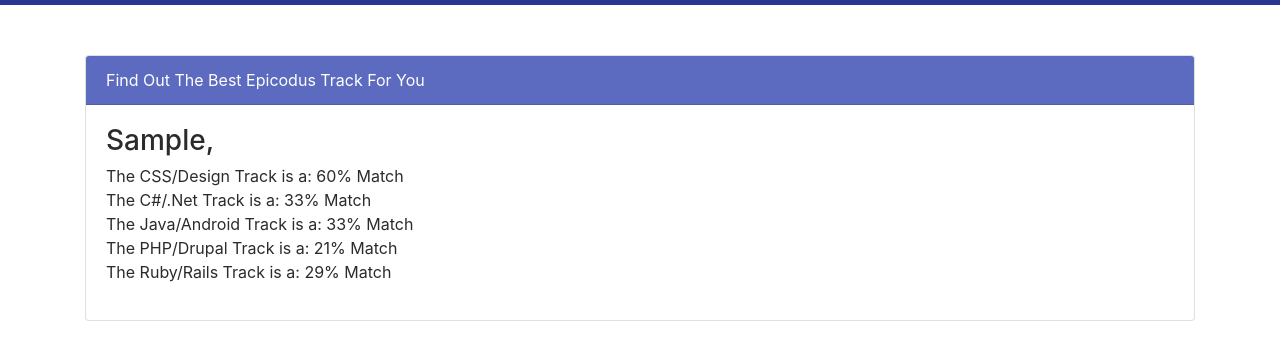
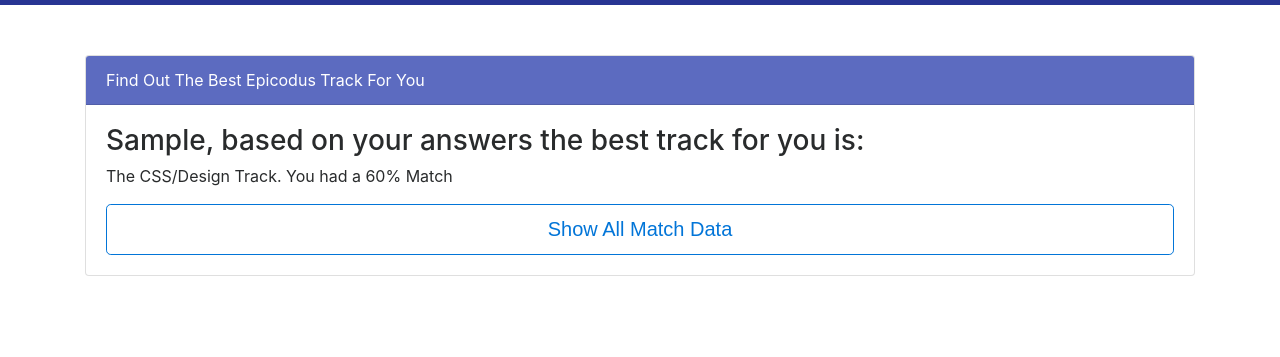
Before and after one commit to CodingTea17/track-suggester, a plain HTML site: page index.html in a window 1280 px wide. Both pictures are taken after typing "Sample" into the empty fields and a click on the button "Get Your Result". Shown: the part 49-406 px from the top of the page. Drawn offline with Linux system fonts and the light colour scheme.

Commit message:
refactor code to increase readability as well as add a show all data button

```diff
--- a/css/styles.css
+++ b/css/styles.css
@@ -9,3 +9,11 @@
 .row {
   margin-bottom: 30px;
 }
+
+#results {
+  display: none;
+}
+
+#all-results {
+  display: none;
+}
--- a/index.html
+++ b/index.html
@@ -144,12 +144,18 @@
                   <span id="name-results"></span><br/>
                 </h3>
                 <p>
-                  <span id="css-match"></span><br/>
-                  <span id="net-match"></span><br/>
-                  <span id="java-match"></span><br/>
-                  <span id="php-match"></span><br/>
-                  <span id="ruby-match"></span><br/>
+                  <span id="best-match"></span><br/>
                 </p>
+                <button type="click" class="btn btn-outline-primary btn-lg btn-block" id="show-all">Show All Match Data</button>
+              </div>
+              <div id="all-results">
+                <ul>
+                  <li id="css-match"></li>
+                  <li id="net-match"></li>
+                  <li id="java-match"></li>
+                  <li id="php-match"></li>
+                  <li id="ruby-match"></li>
+                </ul>
               </div>
             </div>
           </div>
--- a/js/scripts.js
+++ b/js/scripts.js
@@ -1,5 +1,9 @@
 // BACKEND/BUSINESS LOGIC
+
 // Creates functions to use branching to determine the user's match score
+// Each function assigns points based on what your choice was and if it applied to the given track.
+// If different responses awarded the same track points, it would award a fraction of a point. This
+// gets averaged down and turned into a ratio at the end of the function.
 var determineDesignMatch = function(choice_num1, choice_num2, choice_num3, choice_num4, choice_num5) {
   var match_points = 0;
   var match_score = 0;
@@ -99,6 +103,13 @@ var determineRubyMatch = function(choice_num1, choice_num2, choice_num3, choice_
   return match_score;
 };
 
+// Uses the .max method to find the highest scoring match
+var returnBestMatch = function(match1, match2, match3, match4, match5){
+  var best_match = Math.max(match1, match2, match3, match4, match5);
+  return best_match;
+};
+
+// FRONTEND/USER LOGIC
 // Don't do anything until the document is loaded
 $(document).ready(function() {
   // Wait for a submit event to occur in the form 'user-input'
@@ -111,28 +122,51 @@ $(document).ready(function() {
     var u_age = parseInt($("input:radio[name=user-age]:checked").val());
     var u_enviro = parseInt($("#work-environment").val());
     var u_os = parseInt($("#phone-os").val());
-    // Generate data using the gathered data and store it in vars for increased readability
+
+    // Generates data using the passed parameters and stores it in vars for increased readability
     var css_match = determineDesignMatch(u_type, u_intent, u_age, u_enviro, u_os);
     var net_match = determineNetMatch(u_type, u_intent, u_age, u_enviro, u_os);
     var java_match = determineJavaMatch(u_type, u_intent, u_age, u_enviro, u_os);
     var php_match = determinePhpMatch(u_type, u_intent, u_age, u_enviro, u_os);
     var ruby_match = determineRubyMatch(u_type, u_intent, u_age, u_enviro, u_os);
 
+    // Calls a simple function to improve code readability and keep the backend/frontend separated
+    var best_match_number = returnBestMatch(css_match, net_match, java_match, php_match, ruby_match);
 
+    // A little bit of branching in the frontend to determine what should be displayed to the user
+    if(best_match_number === parseInt(css_match)){
+      $("#best-match").text("The CSS/Design Track. You had a " + css_match + "% Match");
+    }else if (best_match_number === parseInt(net_match)) {
+      $("#best-match").text("The C#/.Net Track. You had a "  + net_match + "% Match");
+    }else if (best_match_number === parseInt(java_match)) {
+      $("#best-match").text("The Java/Android Track. You had a "  + java_match + "% Match");
+    }else if (best_match_number === parseInt(php_match)) {
+      $("#best-match").text("The PHP/Drupal Track. You had a "  + php_match + "% Match");
+    }else if (best_match_number === parseInt(ruby_match)) {
+      $("#best-match").text("The Ruby/Rails Track. You had a "  + ruby_match + "% Match.");
+    }else {
+      alert("Error unforseen error detected. Try reloading the page and filling out the survey again.")
+    }
+    // Hides the form
+    $("form#user-input").hide();
 
-    $("form#user-input").hide();
-    $("#name-results").text(u_name + ",");
-    $("#css-match").text("The CSS/Design Track is a: " + css_match + "% Match");
-    $("#net-match").text("The C#/.Net Track is a: "  + net_match + "% Match");
-    $("#java-match").text("The Java/Android Track is a: "  + java_match + "% Match");
-    $("#php-match").text("The PHP/Drupal Track is a: "  + php_match + "% Match");
-    $("#ruby-match").text("The Ruby/Rails Track is a: "  + ruby_match + "% Match");
-    $("#results").show();
-    // alert(u_name);
-    // alert(u_age)
-    // alert(u_type);
-    // alert(u_intent);
-    // alert(u_enviro);
-    // alert(u_os);
+    // Addresses the user
+    $("#name-results").text(u_name + ", based on your answers the best track for you is: ");
+
+    // Shows the user the results
+    $("#results").fadeIn();
+
+    // Sets the text in the all data section in order to use the scope of the '_match' variables
+    $("#css-match").text("CSS/Design Track: " + css_match + "% Match");
+    $("#net-match").text("C#/.Net Track: "  + net_match + "% Match");
+    $("#java-match").text("Java/Android Track: "  + java_match + "% Match");
+    $("#php-match").text("PHP/Drupal Track: "  + php_match + "% Match");
+    $("#ruby-match").text("Ruby/Rails Track: "  + ruby_match + "% Match.");
+  });
+
+  // Once clicked it hides your best match and shows you all the data
+  $("button#show-all").click(function(){
+    $("#results").hide();
+    $("#all-results").fadeIn();
   });
 });
```
